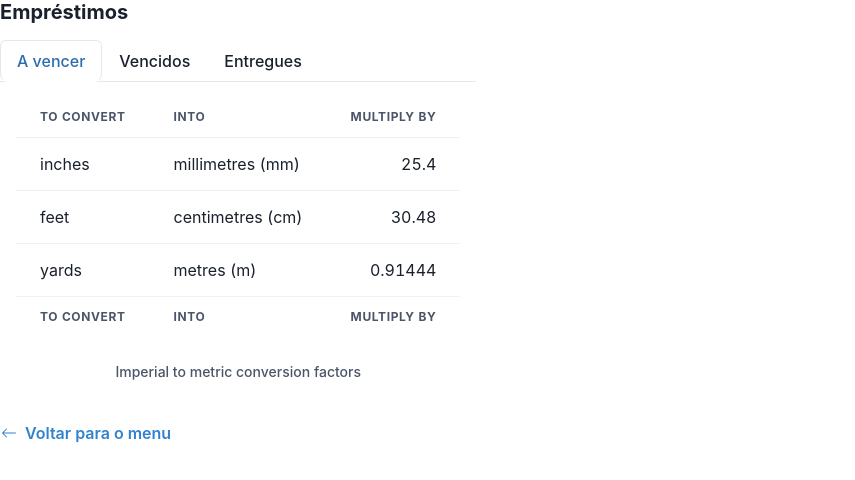
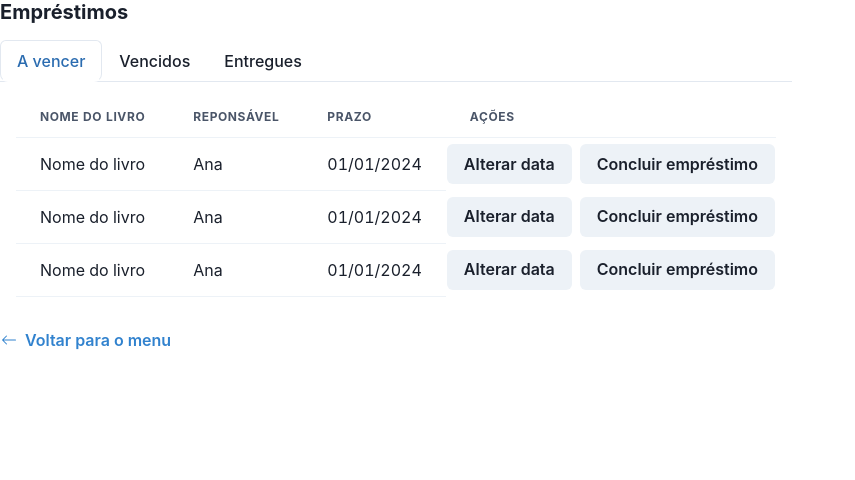
Before and after one commit to naclarasz/biblioteca-front, a React (Vite) app: page /emprestimos in a window 1280 px wide. Shown: the top 480 px of the page, without its empty margins (0-855 px from the left). Built offline with nearby package versions, Linux system fonts and the light colour scheme.

Commit message:
tabela de emprestimos

```diff
--- /dev/null
+++ b/src/features/Emprestimos/enums/EmprestimosEnums.ts
@@ -0,0 +1,5 @@
+export enum TipoEmprestimoEnum {
+  A_VENCER,
+  VENCIDOS,
+  ENTREGUES,
+}
--- a/src/features/Emprestimos/views/Emprestimos.tsx
+++ b/src/features/Emprestimos/views/Emprestimos.tsx
@@ -12,6 +12,7 @@ import {
 import { TabelaEmprestimos } from "./TabelaEmprestimos";
 import { useNavigate } from "react-router-dom";
 import { BsArrowLeft } from "react-icons/bs";
+import { TipoEmprestimoEnum } from "../enums/EmprestimosEnums";
 
 export const Emprestimos = () => {
   const navigate = useNavigate();
@@ -29,13 +30,15 @@ export const Emprestimos = () => {
 
           <TabPanels>
             <TabPanel>
-              <TabelaEmprestimos />
+              <TabelaEmprestimos tipoEmprestimo={TipoEmprestimoEnum.A_VENCER} />
             </TabPanel>
             <TabPanel>
-              <TabelaEmprestimos />
+              <TabelaEmprestimos tipoEmprestimo={TipoEmprestimoEnum.VENCIDOS} />
             </TabPanel>
             <TabPanel>
-              <TabelaEmprestimos />
+              <TabelaEmprestimos
+                tipoEmprestimo={TipoEmprestimoEnum.ENTREGUES}
+              />
             </TabPanel>
           </TabPanels>
         </Tabs>
--- a/src/features/Emprestimos/views/TabelaEmprestimos.tsx
+++ b/src/features/Emprestimos/views/TabelaEmprestimos.tsx
@@ -1,51 +1,80 @@
 import {
+  Button,
+  HStack,
   Table,
-  TableCaption,
   TableContainer,
   Tbody,
   Td,
-  Tfoot,
   Th,
   Thead,
   Tr,
 } from "@chakra-ui/react";
+import { TipoEmprestimoEnum } from "../enums/EmprestimosEnums";
 
-export const TabelaEmprestimos = () => {
+export const TabelaEmprestimos = ({
+  tipoEmprestimo,
+}: {
+  tipoEmprestimo: TipoEmprestimoEnum;
+}) => {
+  const renderizarAcoes = () => {
+    if (tipoEmprestimo === TipoEmprestimoEnum.A_VENCER) {
+      return (
+        <td>
+          <HStack>
+            <Button>Alterar data</Button>
+            <Button>Concluir empréstimo</Button>
+          </HStack>
+        </td>
+      );
+    } else if (tipoEmprestimo === TipoEmprestimoEnum.VENCIDOS) {
+      return (
+        <td>
+          <HStack>
+            <Button>Alterar data</Button>
+            <Button>Concluir empréstimo</Button>
+          </HStack>
+        </td>
+      );
+    } else {
+      return null;
+    }
+  };
+
   return (
-    <TableContainer>
+    <TableContainer minW="100%">
       <Table variant="simple">
-        <TableCaption>Imperial to metric conversion factors</TableCaption>
         <Thead>
           <Tr>
-            <Th>To convert</Th>
-            <Th>into</Th>
-            <Th isNumeric>multiply by</Th>
+            <Th>Nome do livro</Th>
+            <Th>Reponsável</Th>
+            {tipoEmprestimo === TipoEmprestimoEnum.ENTREGUES ? (
+              <Th>Entregue em</Th>
+            ) : (
+              <Th>Prazo</Th>
+            )}
+            {renderizarAcoes() && <Th>Ações</Th>}
           </Tr>
         </Thead>
         <Tbody>
           <Tr>
-            <Td>inches</Td>
-            <Td>millimetres (mm)</Td>
-            <Td isNumeric>25.4</Td>
+            <Td>Nome do livro</Td>
+            <Td>Ana</Td>
+            <Td>01/01/2024</Td>
+            {renderizarAcoes()}
           </Tr>
           <Tr>
-            <Td>feet</Td>
-            <Td>centimetres (cm)</Td>
-            <Td isNumeric>30.48</Td>
+            <Td>Nome do livro</Td>
+            <Td>Ana</Td>
+            <Td>01/01/2024</Td>
+            {renderizarAcoes()}
           </Tr>
           <Tr>
-            <Td>yards</Td>
-            <Td>metres (m)</Td>
-            <Td isNumeric>0.91444</Td>
+            <Td>Nome do livro</Td>
+            <Td>Ana</Td>
+            <Td>01/01/2024</Td>
+            {renderizarAcoes()}
           </Tr>
         </Tbody>
-        <Tfoot>
-          <Tr>
-            <Th>To convert</Th>
-            <Th>into</Th>
-            <Th isNumeric>multiply by</Th>
-          </Tr>
-        </Tfoot>
       </Table>
     </TableContainer>
   );
```
